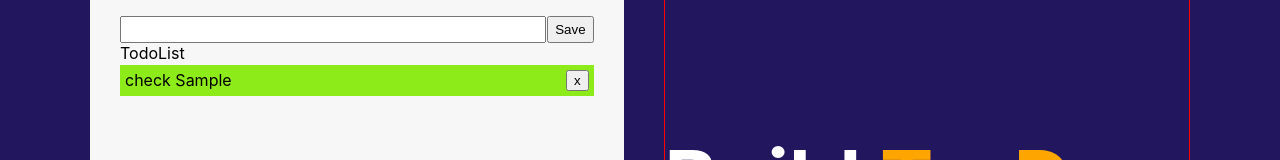
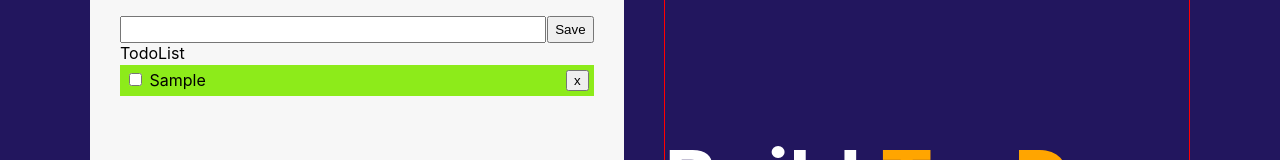
Before and after one commit to TommyOliveir/cra-typescript-todo-app-project, a React (Create React App) app: page / in a window 1280 px wide. Both pictures are taken after typing "Sample" into the empty fields and a click on the button "Save". Shown: the part 173-333 px from the top of the page. Built offline with nearby package versions, Linux system fonts and the light colour scheme.

Commit message:
add strike

```diff
--- a/package.json
+++ b/package.json
@@ -12,6 +12,7 @@
     "@types/react-dom": "^18.2.14",
     "react": "^18.2.0",
     "react-dom": "^18.2.0",
+    "react-icons": "^4.11.0",
     "react-scripts": "5.0.1",
     "styled-components": "^6.1.0",
     "typescript": "^4.9.5",
--- a/src/components/SingleTodo.tsx
+++ b/src/components/SingleTodo.tsx
@@ -1,5 +1,6 @@
-import React from 'react'
+import React from "react";
 import styled from "styled-components";
+// import { MdDone } from "react-icons/md";
 
 // styles
 const StyledSingleTodo = styled.div`
@@ -11,15 +12,25 @@ const StyledSingleTodo = styled.div`
 `;
 
 interface SingleTodoProps {
-    todo: string
+  todo: string;
 }
 
-const SingleTodo = ({todo}: SingleTodoProps) => {
+const SingleTodo = ({ todo }: SingleTodoProps) => {
+  const [checked, setChecked] = React.useState(false);
+
+  const handleChange = () => {
+    setChecked(!checked);
+  };
   return (
     <StyledSingleTodo>
-      <span>check {todo}</span> <button>x</button>
+      <span>
+        {" "}
+        <input type="checkbox" checked={checked} onChange={handleChange} />{" "}
+        {checked ? <s> {todo}</s> : todo}
+      </span>{" "}
+      <button>x</button>
     </StyledSingleTodo>
   );
-}
+};
 
-export default SingleTodo
+export default SingleTodo;
```
Also changed, not shown: 2 other files (tests, documents, lock files or other folders).
